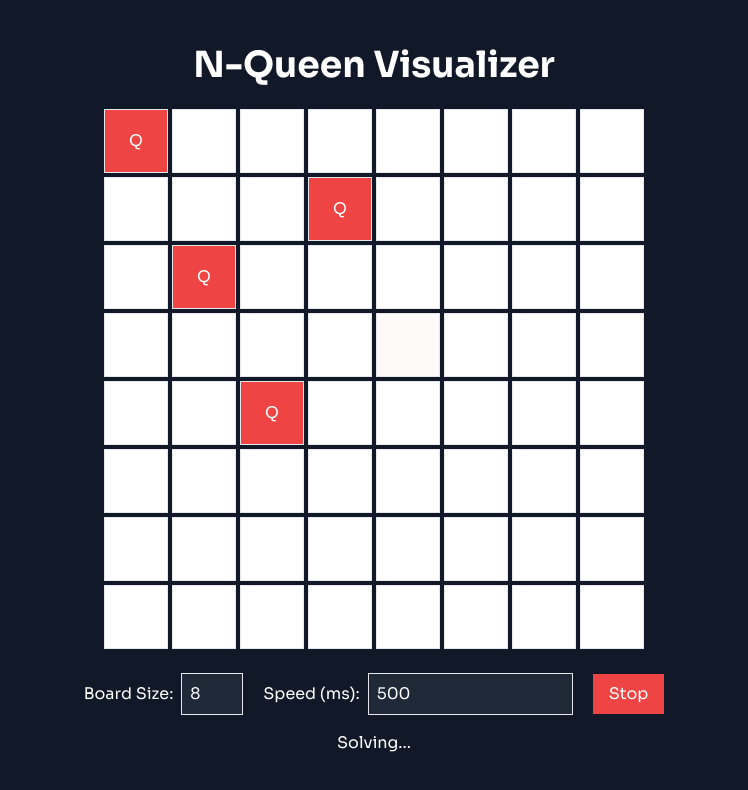
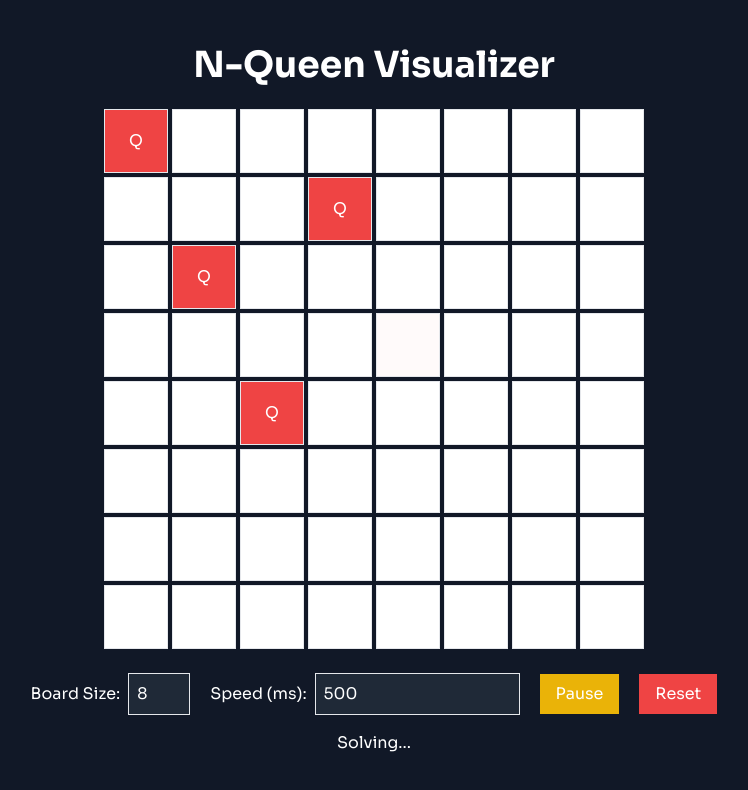
Before and after one commit to Uditya69/Algo_Visualizer, a React (Vite) app: page / in a window 1280 px wide. Both pictures are taken after a click on the button "Start". Shown: the top 790 px of the page, without its empty margins (266-1014 px from the left). Built offline with nearby package versions, Linux system fonts and the light colour scheme.

Commit message:
feat: you can now pause the visualizer

```diff
--- a/src/algorithms/nQueen.ts
+++ b/src/algorithms/nQueen.ts
@@ -6,7 +6,8 @@ const solveNQueens = async (
   n: number,
   setBoard: (board: BoardState) => void,
   speed: number,
-  solving: React.MutableRefObject<boolean>
+  solving: React.MutableRefObject<boolean>,
+  paused: React.MutableRefObject<boolean>
 ): Promise<boolean> => {
   const board: BoardState = Array.from({ length: n }, () => Array(n).fill(0));
 
@@ -23,6 +24,10 @@ const solveNQueens = async (
 
     for (let i = 0; i < n; i++) {
       if (!solving.current) return false;
+
+      while (paused.current) {
+        await sleep(100);
+      }
 
       if (isSafe(board, i, col)) {
         board[i][col] = 1;
--- a/src/hooks/useNQueen.ts
+++ b/src/hooks/useNQueen.ts
@@ -4,34 +4,50 @@ import solveNQueens, { BoardState } from '../algorithms/nQueen';
 const useNQueen = (n: number, speed: number) => {
   const [board, setBoard] = useState<BoardState>([]);
   const [isSolving, setIsSolving] = useState<boolean>(false);
+  const [isPaused, setIsPaused] = useState<boolean>(false);
   const solving = useRef<boolean>(false);
+  const paused = useRef<boolean>(false);
 
-  const stopSolving = useCallback(() => {
+  const resetSolving = useCallback(() => {
     solving.current = false;
     setIsSolving(false);
+    setIsPaused(false);
+    setBoard(Array.from({ length: n }, () => Array(n).fill(0)));
+  }, [n]);
+
+  const pauseSolving = useCallback(() => {
+    paused.current = true;
+    setIsPaused(true);
+  }, []);
+
+  const resumeSolving = useCallback(() => {
+    paused.current = false;
+    setIsPaused(false);
   }, []);
 
   const startSolving = useCallback(() => {
     solving.current = true;
     setIsSolving(true);
+    setIsPaused(false);
 
     const solve = async () => {
       const initialBoard: BoardState = Array.from({ length: n }, () => Array(n).fill(0));
       setBoard(initialBoard);
-      await solveNQueens(n, setBoard, speed, solving);
+      await solveNQueens(n, setBoard, speed, solving, paused);
       setIsSolving(false);
+      setIsPaused(false);
     };
 
     solve();
   }, [n, speed]);
 
   useEffect(() => {
-    if (isSolving) {
+    if (isSolving && !isPaused) {
       startSolving();
     }
-  }, [startSolving, isSolving]);
+  }, [startSolving, isSolving, isPaused]);
 
-  return { board, isSolving, startSolving, stopSolving };
+  return { board, isSolving, isPaused, startSolving, resetSolving, pauseSolving, resumeSolving };
 };
 
 export default useNQueen;
--- a/src/pages/Home.tsx
+++ b/src/pages/Home.tsx
@@ -5,7 +5,7 @@ import useNQueen from "../hooks/useNQueen";
 const Home: React.FC = () => {
   const [n, setN] = useState(8);
   const [speed, setSpeed] = useState(500);
-  const { board, isSolving, startSolving, stopSolving } = useNQueen(n, speed);
+  const { board, isSolving, isPaused, startSolving, resetSolving, pauseSolving, resumeSolving } = useNQueen(n, speed);
 
   return (
     <div className="flex flex-col items-center justify-center min-h-screen bg-gray-900 text-white">
@@ -25,7 +25,7 @@ const Home: React.FC = () => {
             disabled={isSolving}
           />
         </div>
-        <div className="mt-4">
+        <div className="mt-4 flex flex-row items-center">
           <label className="mr-2">Speed (ms):</label>
           <input
             type="number"
@@ -37,12 +37,29 @@ const Home: React.FC = () => {
           />
         </div>
         {isSolving ? (
-          <button
-            className="mt-4 px-4 py-2 bg-red-500 text-white"
-            onClick={stopSolving}
-          >
-            Stop
-          </button>
+          <>
+            {isPaused ? (
+              <button
+                className="mt-4 px-4 py-2 bg-green-500 text-white"
+                onClick={resumeSolving}
+              >
+                Resume
+              </button>
+            ) : (
+              <button
+                className="mt-4 px-4 py-2 bg-yellow-500 text-white"
+                onClick={pauseSolving}
+              >
+                Pause
+              </button>
+            )}
+            <button
+              className="mt-4 px-4 py-2 bg-red-500 text-white"
+              onClick={resetSolving}
+            >
+              Reset
+            </button>
+          </>
         ) : (
           <button
             className="mt-4 px-4 py-2 bg-blue-500 text-white"
@@ -53,7 +70,8 @@ const Home: React.FC = () => {
         )}
       </div>
 
-      {isSolving && <p className="mt-4">Solving...</p>}
+      {isSolving && !isPaused && <p className="mt-4">Solving...</p>}
+      {isPaused && <p className="mt-4">Paused</p>}
     </div>
   );
 };
```
